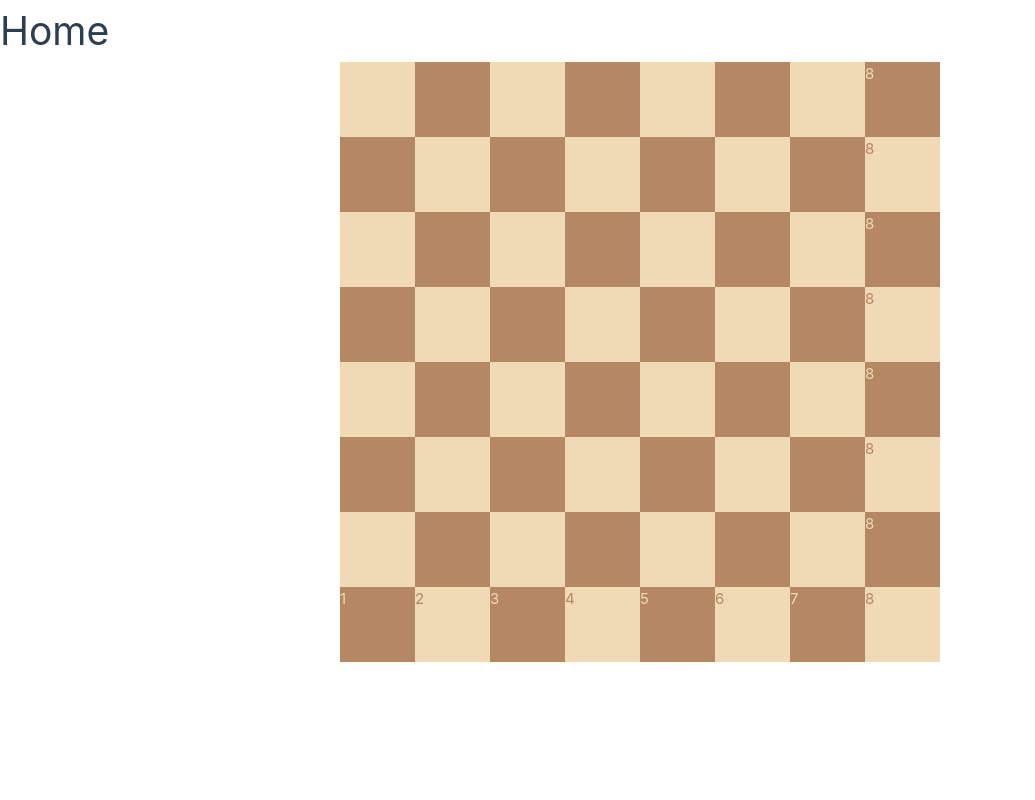
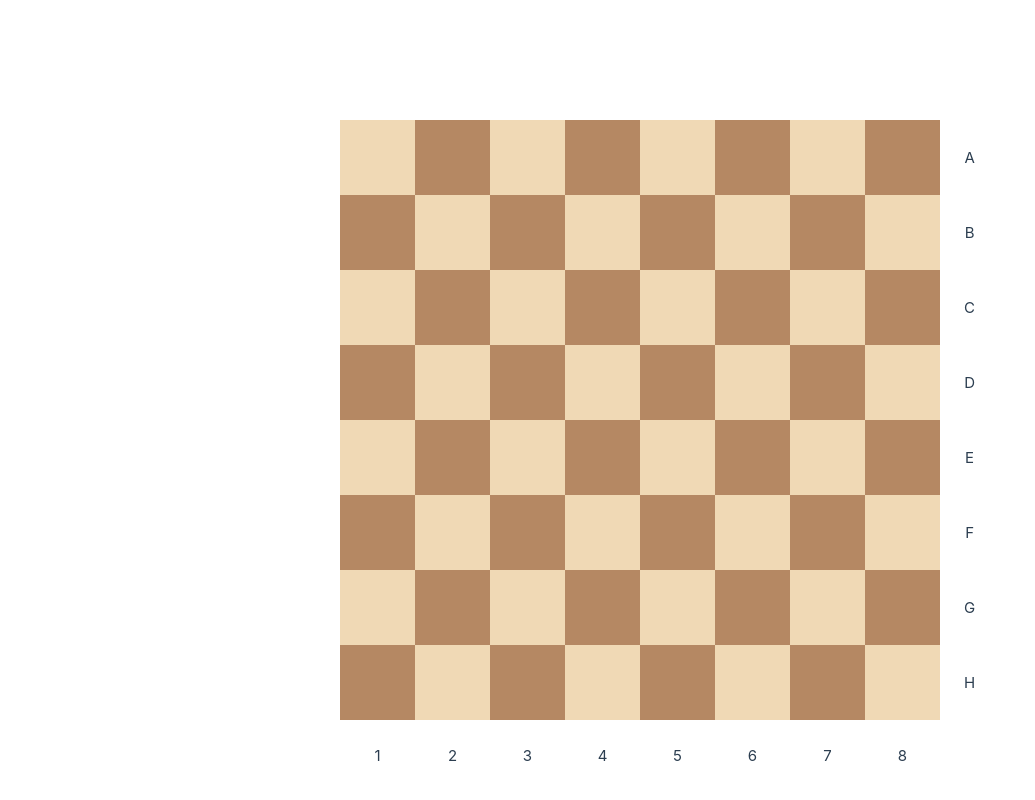
Before and after one commit to rivershertz/chess, a Vue app: page / in a window 1280 px wide. Shown: the top 800 px of the page, without its empty margins (0-1035 px from the left). Built offline with nearby package versions, Linux system fonts and the light colour scheme.

Commit message:
feat: finish styling board

```diff
--- a/src/assets/base.css
+++ b/src/assets/base.css
@@ -23,6 +23,8 @@
   --text-base: 15px;
   --text-heading-secondary: calc(var(--text-base) * 1.3);
   --text-heading: calc(var(--text-heading-secondary) * 2);
+
+  --notation-padding: 1.5rem;
 }
 
 /* semantic color variables for this project */
--- a/src/views/HomeView.vue
+++ b/src/views/HomeView.vue
@@ -1,14 +1,19 @@
-<script setup lang="ts"></script>
+<script setup lang="ts">
+const rows = ['a', 'b', 'c', 'd', 'e', 'f', 'g', 'h']
+</script>
 
 <template>
   <main class="default-scheme">
-    <h1>Home</h1>
     <div class="board">
-      <span v-for="row in ['a', 'b', 'c', 'd', 'e', 'f', 'g', 'h']" :key="row" class="row">
-        <span v-for="cell in 8" :key="cell" class="cell"
-          ><span class="cell-coordinate">{{ cell }}</span></span
-        >
+      <span v-for="row in rows" :key="row" class="row">
+        <span v-for="cell in 8" :key="cell" class="cell"><span class="cell-coordinate" /></span>
       </span>
+      <ul class="notation notation-right">
+        <li v-for="row in rows" :key="row">{{ row }}</li>
+      </ul>
+      <ul class="notation notation-bottom">
+        <li v-for="column in 8" :key="column">{{ column }}</li>
+      </ul>
     </div>
   </main>
 </template>
@@ -16,11 +21,12 @@
 <style scoped>
 .board {
   max-width: 600px;
-  margin: 0 auto;
+  margin: 15vh auto 0 auto;
   display: grid;
   grid-template-rows: repeat(8, 1fr);
   aspect-ratio: 1;
   place-items: center;
+  position: relative;
 }
 
 .row {
@@ -47,15 +53,28 @@
   color: var(--dark-cell);
 }
 
-.cell-coordinate {
-  display: none;
+.notation {
+  position: absolute;
+  list-style: none;
+  padding: 0;
 }
 
-.row:last-child .cell-coordinate {
-  display: block;
+.notation-right {
+  height: 100%;
+  left: 100%;
+  display: grid;
+  place-items: center;
+  text-transform: capitalize;
+  padding-left: var(--notation-padding);
 }
 
-.cell:last-child .cell-coordinate {
-  display: block;
+.notation-bottom {
+  width: 100%;
+  top: 100%;
+  display: grid;
+  grid-template-columns: repeat(8, 1fr);
+  place-items: center;
+  text-transform: capitalize;
+  padding-top: var(--notation-padding);
 }
 </style>
```
